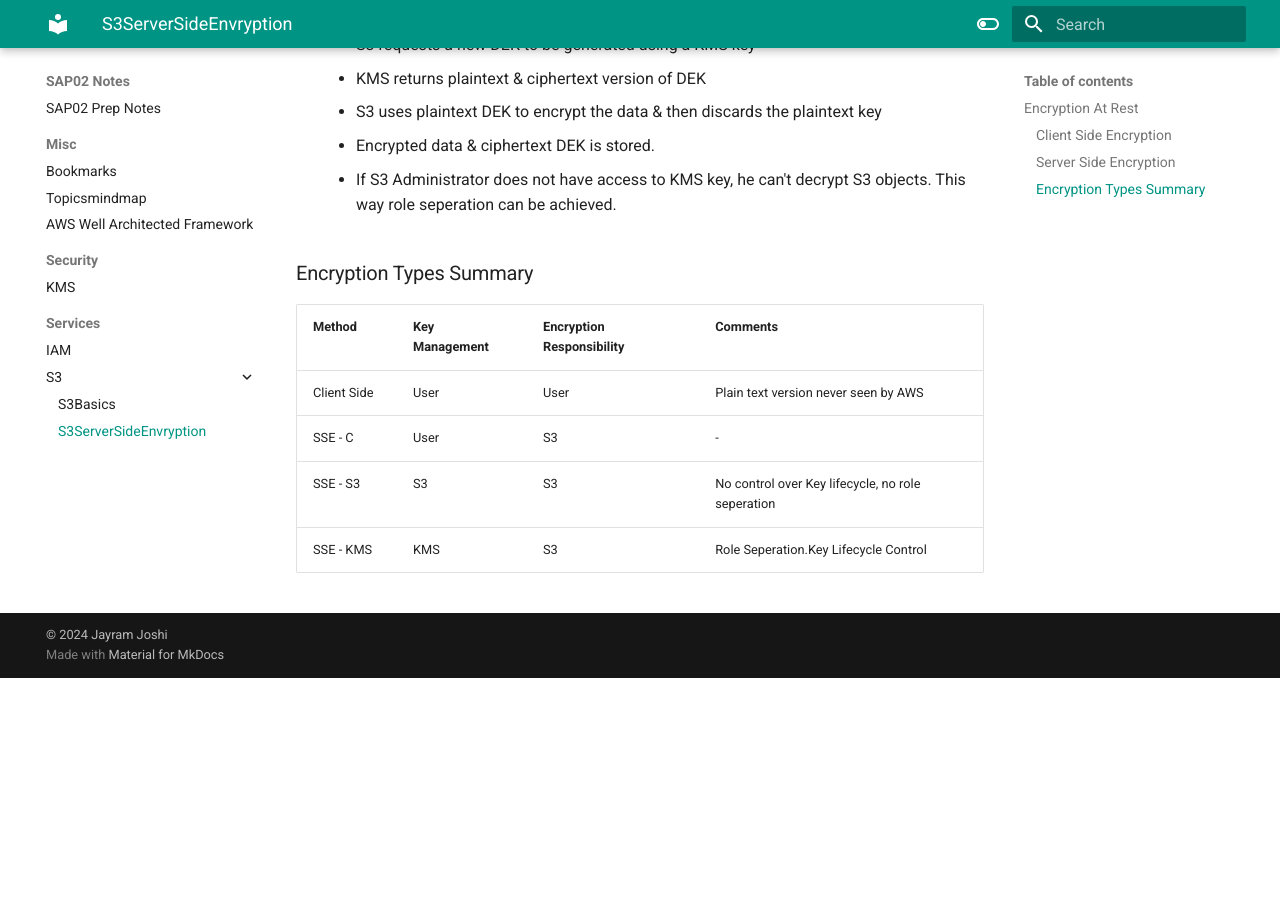
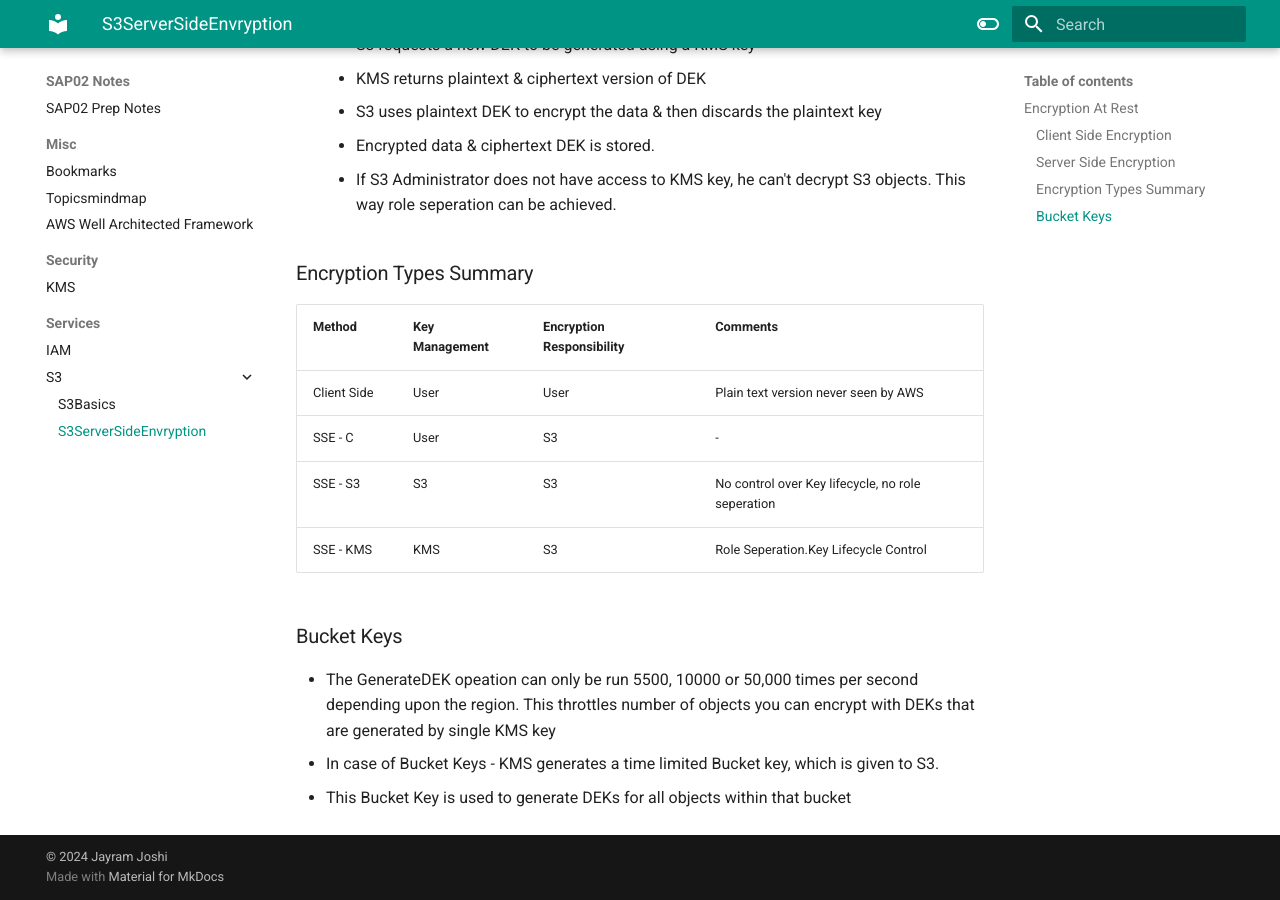
Before and after one commit to jayramj/SAA03, an MkDocs documentation site: the page built from docs/services/S3/S3ServerSideEnvryption.md, in a window 1280 px wide and 900 px high, scrolled down 1079 px. Built offline with MkDocs 1.6.1 and Material for MkDocs 9.7.7, drawn with Linux system fonts in a browser that asks for light colours; before the commit the page ends 1757 px from its top, so only the background shows below that.

Commit message:
Bucket Keys

```diff
--- a/docs/services/S3/S3ServerSideEnvryption.md
+++ b/docs/services/S3/S3ServerSideEnvryption.md
@@ -35,3 +35,8 @@
 | SSE - C | User | S3 | - |
 | SSE - S3 | S3 | S3 | No control over Key lifecycle, no role seperation |
 | SSE - KMS | KMS | S3 | Role Seperation.Key Lifecycle Control |
+
+### Bucket Keys
+* The GenerateDEK opeation can only be run  5500, 10000 or 50,000 times per second depending upon the region. This throttles number of objects you can encrypt with DEKs that are generated by single KMS key
+* In case of Bucket Keys - KMS generates a time limited Bucket key, which is given to S3.
+* This Bucket Key is used to generate DEKs for all objects within that bucket
```
